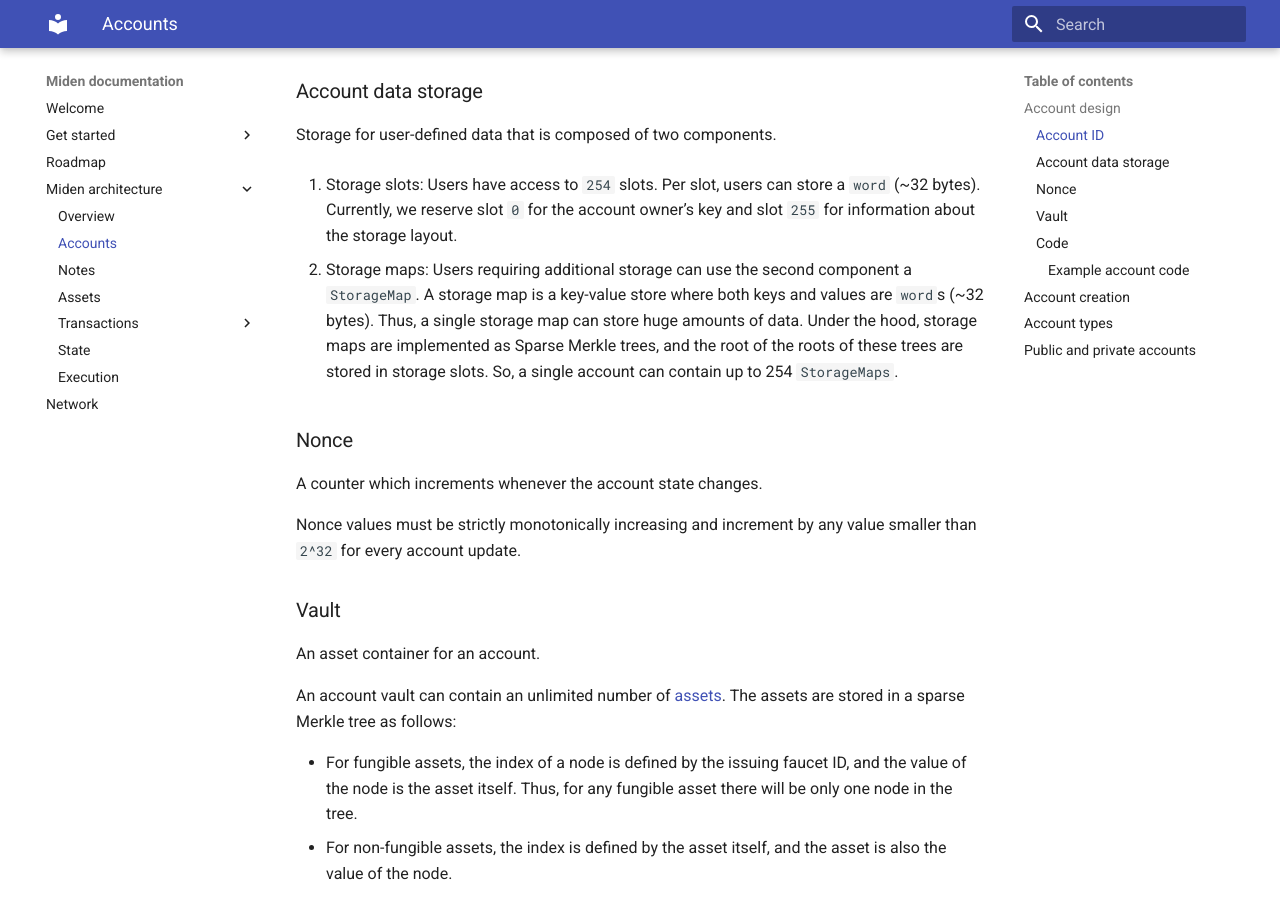
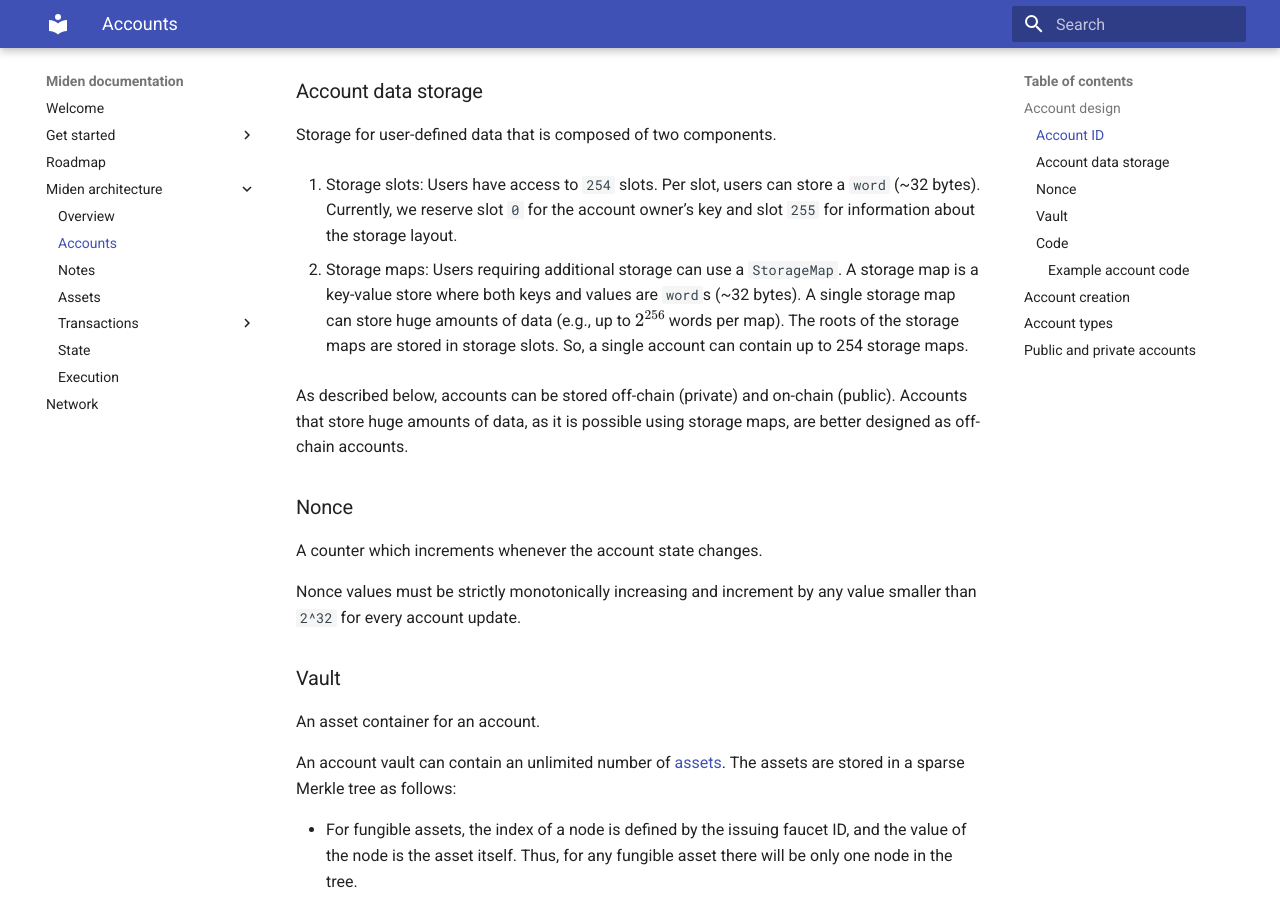
Before and after one commit to 0xPolygonMiden/miden-base, an MkDocs documentation site: the page built from docs/architecture/accounts.md, in a window 1280 px wide and 900 px high, scrolled down 901 px. Built offline with MkDocs 1.6.1 and Material for MkDocs 9.7.7, drawn with Linux system fonts in a browser that asks for light colours.

Commit message:
docs: changing the StorageMap description (#718)
* docs: changing the StorageMap description

* after review

```diff
--- a/docs/architecture/accounts.md
+++ b/docs/architecture/accounts.md
@@ -35,7 +35,9 @@
 
 1. Storage slots: Users have access to `254` slots. Per slot, users can store a `word` (~32 bytes). Currently, we reserve slot `0` for the account owner's key and slot `255` for information about the storage layout.
 
-2. Storage maps: Users requiring additional storage can use the second component a `StorageMap`. A storage map is a key-value store where both keys and values are `word`s (~32 bytes). Thus, a single storage map can store huge amounts of data. Under the hood, storage maps are implemented as Sparse Merkle trees, and the root of the roots of these trees are stored in storage slots. So, a single account can contain up to 254 `StorageMaps`.
+2. Storage maps: Users requiring additional storage can use a `StorageMap`. A storage map is a key-value store where both keys and values are `word`s (~32 bytes). A single storage map can store huge amounts of data (e.g., up to $2^{256}$ words per map). The roots of the storage maps are stored in storage slots. So, a single account can contain up to 254 storage maps.
+
+As described below, accounts can be stored off-chain (private) and on-chain (public). Accounts that store huge amounts of data, as it is possible using storage maps, are better designed as off-chain accounts.
 
 ### Nonce
 
```
